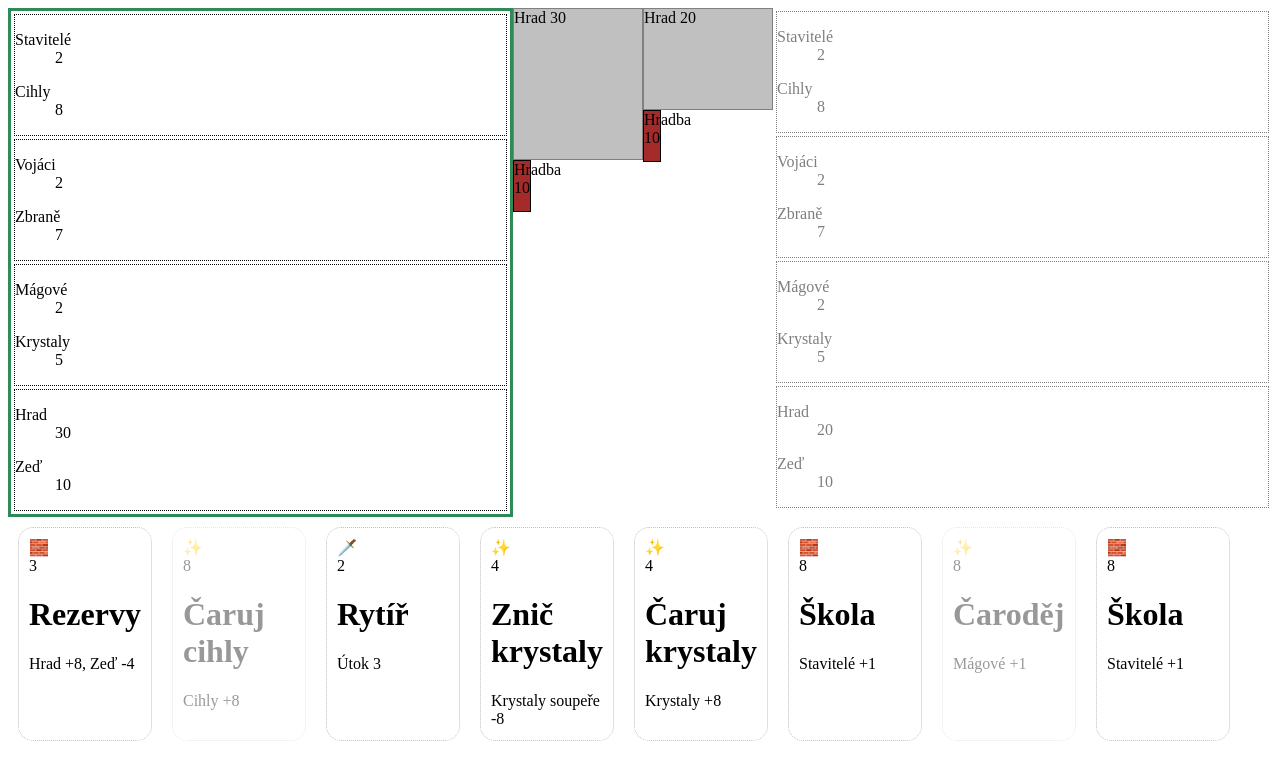
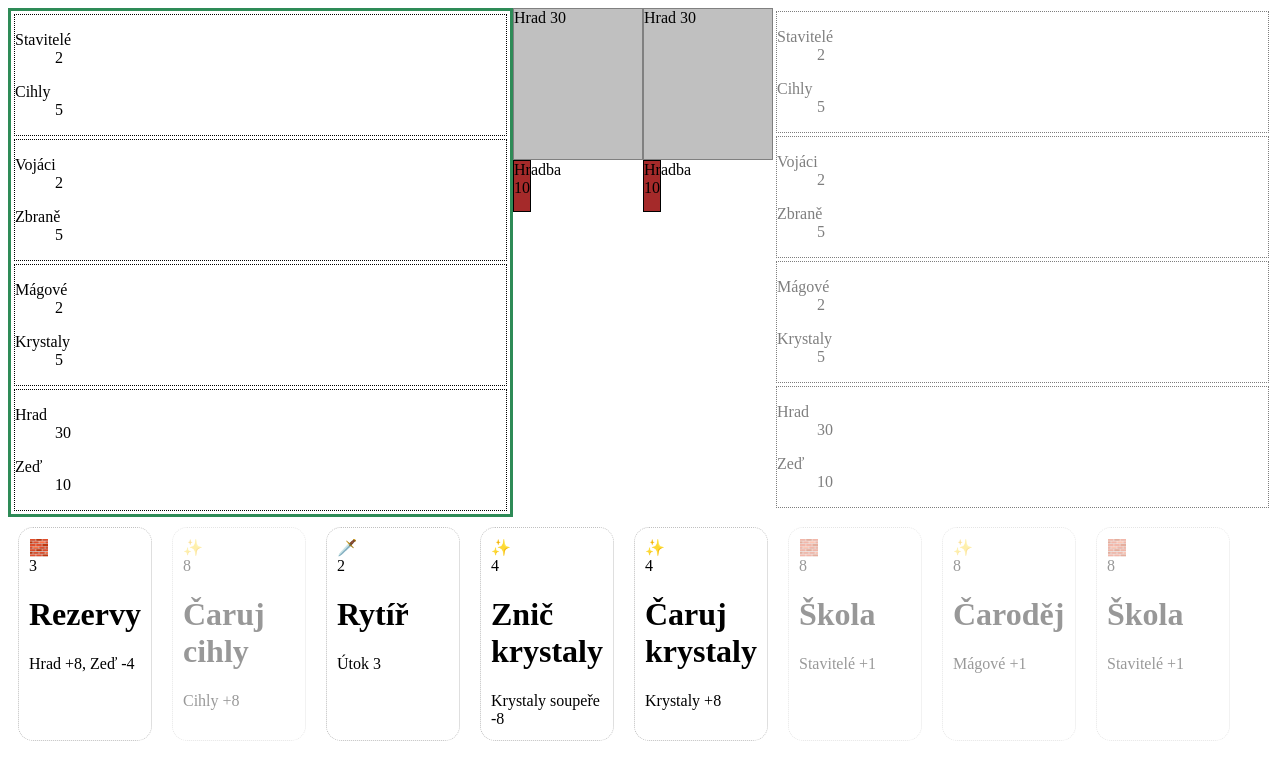
Before and after one commit to mhujer/ants, a React (Vite) app: page / in a window 1280 px wide. Shown: the top 780 px of the page. Built offline with nearby package versions, Linux system fonts and the light colour scheme.

Commit message:
[ci skip] WIP

```diff
--- a/src/App.tsx
+++ b/src/App.tsx
@@ -19,10 +19,28 @@ const App: React.FC = () => {
         });
     }
 
+    function discardCard(card: Card) {
+        dispatch({
+            type: 'discardCard',
+            card: card,
+        });
+    }
+
+    let playerWonContent = null;
+    if (gameState.playerWon !== undefined) {
+        if (gameState.playerWon === Player.BLACK_ANTS) {
+            playerWonContent = <h1>Černí mravenci vyhráli!</h1>;
+        }
+        if (gameState.playerWon === Player.RED_ANTS) {
+            playerWonContent = <h1>Červení mravenci vyhráli!</h1>;
+        }
+    }
+
     const playerOnTurnData = gameState.playerOnTurn === Player.BLACK_ANTS ? gameState.playerBlack : gameState.playerRed;
 
     return (
         <>
+            {playerWonContent}
             <div className="game">
                 <PlayerDashboard
                     isOnTurn={gameState.playerOnTurn === Player.BLACK_ANTS}
@@ -36,8 +54,8 @@ const App: React.FC = () => {
                     wall={gameState.playerBlack.wall}
                 />
                 <Castle castle={gameState.playerBlack.castle} wall={gameState.playerBlack.wall} />
-                {gameState.discardedCard !== undefined ? (
-                    <CardComponent key={gameState.discardedCard.getId()} card={gameState.discardedCard} />
+                {gameState.lastPlayedCard !== undefined ? (
+                    <CardComponent key={gameState.lastPlayedCard.getId()} card={gameState.lastPlayedCard} />
                 ) : null}
                 <Castle castle={gameState.playerRed.castle} wall={gameState.playerRed.wall} />
                 <PlayerDashboard
@@ -60,6 +78,7 @@ const App: React.FC = () => {
                 }}
                 cardsInHand={playerOnTurnData.cards}
                 playCardHandler={(card: Card) => playCard(card)}
+                discardCardHandler={(card: Card) => discardCard(card)}
             />
         </>
     );
--- a/src/Card.tsx
+++ b/src/Card.tsx
@@ -3,6 +3,7 @@ import { CardDefinition, cardDefinitions } from './CardDefinitions';
 export class Card {
     private readonly id: string;
     private readonly type: CardDefinition;
+    private discarded: boolean = false;
 
     constructor(type: CardDefinition) {
         this.id = crypto.randomUUID();
@@ -15,6 +16,14 @@ export class Card {
 
     getType(): CardDefinition {
         return this.type;
+    }
+
+    wasDiscarded(): boolean {
+        return this.discarded;
+    }
+
+    markAsDiscarded(): void {
+        this.discarded = true;
     }
 }
 
--- a/src/CardComponent.tsx
+++ b/src/CardComponent.tsx
@@ -37,6 +37,7 @@ export const CardComponent: React.FC<Props> = ({ card }) => {
                 margin: 10,
             }}
         >
+            {card.wasDiscarded() && <h4>ODHOZENO</h4>}
             <ResourceIcon resourceType={cardRequirementsType} />
             <div>{cardRequirementsAmount}</div>
             <h1>{cardDefinition.name}</h1>
--- a/src/CardComponentPlayable.tsx
+++ b/src/CardComponentPlayable.tsx
@@ -1,4 +1,4 @@
-import React from 'react';
+import React, { MouseEvent } from 'react';
 import { Card } from './Card';
 import { CardComponent } from './CardComponent';
 
@@ -11,22 +11,41 @@ export interface PlayerResources {
 interface Props {
     playerResources: PlayerResources;
     card: Card;
-    playCardHandler: (() => void) | undefined;
+    playCardHandler: () => void;
+    discardCardHandler: () => void;
 }
 
-export const CardComponentPlayable: React.FC<Props> = ({ playerResources, card, playCardHandler }) => {
+export const CardComponentPlayable: React.FC<Props> = ({
+    playerResources,
+    card,
+    playCardHandler,
+    discardCardHandler,
+}) => {
     const isCardPlayable = canBeCardPlayed(playerResources, card);
+
+    function clickHandler(e: MouseEvent) {
+        e.preventDefault();
+        if (e.type === 'click') {
+            playCardHandler();
+            return;
+        }
+        if (e.type === 'contextmenu') {
+            discardCardHandler();
+            return;
+        }
+        console.dir(e);
+    }
 
     if (isCardPlayable) {
         return (
-            <div onClick={playCardHandler}>
+            <div onClick={clickHandler} onContextMenu={clickHandler}>
                 <CardComponent card={card} />
             </div>
         );
     }
 
     return (
-        <div className="not-playable">
+        <div className="not-playable" onContextMenu={clickHandler}>
             <CardComponent card={card} />
         </div>
     );
--- a/src/Cards.tsx
+++ b/src/Cards.tsx
@@ -6,9 +6,10 @@ interface Props {
     playerResources: PlayerResources;
     cardsInHand: Card[];
     playCardHandler: (card: Card) => void;
+    discardCardHandler: (card: Card) => void;
 }
 
-export const Cards: React.FC<Props> = ({ playerResources, cardsInHand, playCardHandler }) => {
+export const Cards: React.FC<Props> = ({ playerResources, cardsInHand, playCardHandler, discardCardHandler }) => {
     const cards = cardsInHand.map((card) => {
         return (
             <CardComponentPlayable
@@ -16,6 +17,7 @@ export const Cards: React.FC<Props> = ({ playerResources, cardsInHand, playCardH
                 card={card}
                 playerResources={playerResources}
                 playCardHandler={() => playCardHandler(card)}
+                discardCardHandler={() => discardCardHandler(card)}
             />
         );
     });
--- a/src/GameStateReducer.tsx
+++ b/src/GameStateReducer.tsx
@@ -16,14 +16,10 @@ interface PlayerGameState {
 
 interface GameState {
     readonly playerOnTurn: Player;
-    discardedCard?: Card;
+    readonly playerWon?: Player;
+    lastPlayedCard?: Card;
     readonly playerBlack: PlayerGameState;
     readonly playerRed: PlayerGameState;
-}
-
-interface PlayCardAction {
-    type: 'playCard';
-    card: Card;
 }
 
 const minimalGameStateValues = {
@@ -37,11 +33,26 @@ const minimalGameStateValues = {
     wall: 0,
 };
 
-type GameAction = PlayCardAction;
+interface PlayCardAction {
+    type: 'playCard';
+    card: Card;
+}
+
+interface DiscardCardAction {
+    type: 'discardCard';
+    card: Card;
+}
+
+type GameAction = PlayCardAction | DiscardCardAction;
 
 export const gameStateReducer = (gameState: Draft<GameState>, action: GameAction): void => {
     switch (action.type) {
         case 'playCard': {
+            if (gameState.playerWon !== undefined) {
+                console.error('Game is over!');
+                return;
+            }
+
             const card = action.card;
             const cardDefinition = card.getType();
 
@@ -180,7 +191,42 @@ export const gameStateReducer = (gameState: Draft<GameState>, action: GameAction
             }
 
             // draw a new card
-            gameState.discardedCard = card;
+            gameState.lastPlayedCard = card;
+            const playedCardIndex = playerState.cards.indexOf(card);
+            playerState.cards[playedCardIndex] = generateCard();
+
+            if (playerState.castle >= 100) {
+                gameState.playerWon = gameState.playerOnTurn;
+            }
+
+            // next turn
+            const nextPlayerState =
+                gameState.playerOnTurn === Player.BLACK_ANTS ? gameState.playerRed : gameState.playerBlack;
+            nextPlayerState.bricks += nextPlayerState.builders;
+            nextPlayerState.weapons += nextPlayerState.soldiers;
+            nextPlayerState.crystals += nextPlayerState.mages;
+
+            gameState.playerOnTurn = gameState.playerOnTurn === Player.BLACK_ANTS ? Player.RED_ANTS : Player.BLACK_ANTS;
+
+            break;
+        }
+
+        case 'discardCard': {
+            if (gameState.playerWon !== undefined) {
+                console.error('Game is over!');
+                return;
+            }
+
+            const card = action.card;
+
+            const playerState =
+                gameState.playerOnTurn === Player.BLACK_ANTS ? gameState.playerBlack : gameState.playerRed;
+
+            card.markAsDiscarded();
+
+            // @todo this case is monstly duplicated
+            // draw a new card
+            gameState.lastPlayedCard = card;
             const playedCardIndex = playerState.cards.indexOf(card);
             playerState.cards[playedCardIndex] = generateCard();
 
@@ -197,6 +243,8 @@ export const gameStateReducer = (gameState: Draft<GameState>, action: GameAction
         }
 
         default: {
+            // eslint-disable-next-line @typescript-eslint/ban-ts-comment
+            // @ts-expect-error
             // eslint-disable-next-line @typescript-eslint/restrict-template-expressions
             throw new Error(`Uhandled "${action.type}"!`);
         }
@@ -208,9 +256,9 @@ export function getInitialState(): GameState {
         playerOnTurn: Player.BLACK_ANTS,
         playerBlack: {
             builders: 2,
-            bricks: 8,
+            bricks: 5,
             soldiers: 2,
-            weapons: 7,
+            weapons: 5,
             mages: 2,
             crystals: 5,
             castle: 30,
@@ -228,12 +276,12 @@ export function getInitialState(): GameState {
         },
         playerRed: {
             builders: 2,
-            bricks: 8,
+            bricks: 5,
             soldiers: 2,
-            weapons: 7,
+            weapons: 5,
             mages: 2,
             crystals: 5,
-            castle: 20,
+            castle: 30,
             wall: 10,
             cards: [
                 generateCard(),
```
